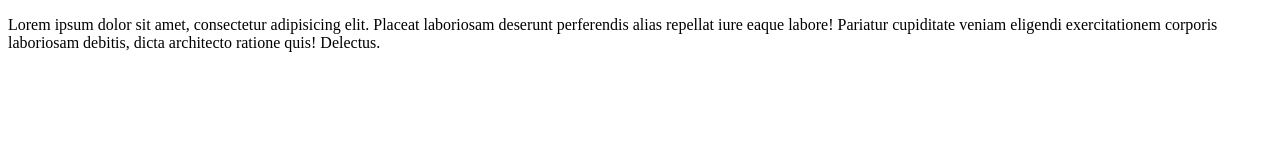
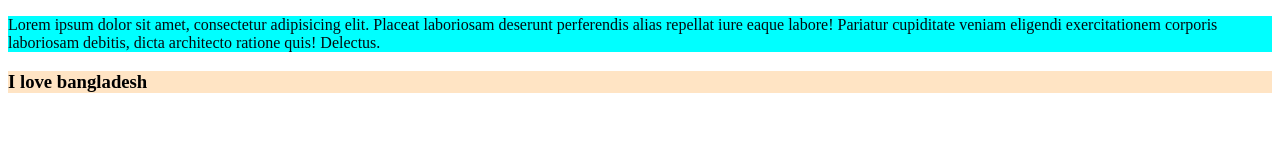
Before and after one commit to razu351724/my-oneFist-github-repo, a plain HTML site: page index.html in a window 1280 px wide. Drawn offline with Linux system fonts and the light colour scheme.

Commit message:
index css add

```diff
--- /dev/null
+++ b/index.css
@@ -0,0 +1,8 @@
+p{
+    background-color: aqua;
+    color: rgb(4, 11, 16);
+}
+h3{
+    background-color: bisque;
+    color: black;
+}
--- a/index.html
+++ b/index.html
@@ -4,8 +4,11 @@
     <meta charset="UTF-8">
     <meta name="viewport" content="width=device-width, initial-scale=1.0">
     <title>Document</title>
+    <link rel="stylesheet" href="index.css">
 </head>
 <body>
     <p>Lorem ipsum dolor sit amet, consectetur adipisicing elit. Placeat laboriosam deserunt perferendis alias repellat iure eaque labore! Pariatur cupiditate veniam eligendi exercitationem corporis laboriosam debitis, dicta architecto ratione quis! Delectus.</p>
+
+    <h3>I love bangladesh</h3>
 </body>
 </html>
```
